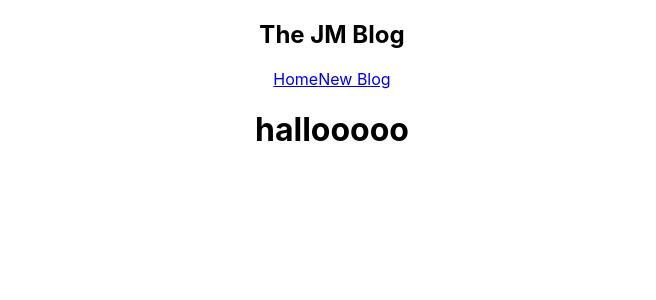
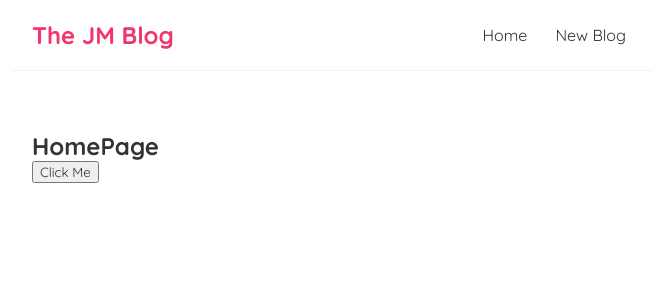
Before and after one commit to jmjante/dojo-blog, a React (Create React App) app: page / in a window 1280 px wide. Shown: the top 300 px of the page, without its empty margins (308-964 px from the left). Built offline with nearby package versions, Linux system fonts and the light colour scheme.

Commit message:
added click event on home component, added styles

```diff
--- a/src/App.css
+++ /dev/null
@@ -1,38 +0,0 @@
-.App {
-  text-align: center;
-}
-
-.App-logo {
-  height: 40vmin;
-  pointer-events: none;
-}
-
-@media (prefers-reduced-motion: no-preference) {
-  .App-logo {
-    animation: App-logo-spin infinite 20s linear;
-  }
-}
-
-.App-header {
-  background-color: #282c34;
-  min-height: 100vh;
-  display: flex;
-  flex-direction: column;
-  align-items: center;
-  justify-content: center;
-  font-size: calc(10px + 2vmin);
-  color: white;
-}
-
-.App-link {
-  color: #61dafb;
-}
-
-@keyframes App-logo-spin {
-  from {
-    transform: rotate(0deg);
-  }
-  to {
-    transform: rotate(30deg);
-  }
-}
--- a/src/App.jsx
+++ b/src/App.jsx
@@ -1,14 +1,15 @@
-import './App.css';
 import Navbar from './components/Navbar';
 import Home from './components/Home';
 
 function App() {
-  const title = 'hallooooo'
+  const titleHomePage = 'HomePage'
   return (
     <div className="App">
       <Navbar />
-      <div className="content"></div>
-        <Home title = {title}/>
+      <div className="content">
+        <Home title = {titleHomePage}/>
+      </div>
+
     </div>
   );
 }
--- a/src/components/Home.jsx
+++ b/src/components/Home.jsx
@@ -1,8 +1,18 @@
 const Home = ({title}) => {
+
+  const handleClick = (name, e) => {
+    console.log(`hello ${name}`, e.target)
+    // console.log(e)
+  }
+
   return (
-    <h1>
-        {title}
-    </h1>
+    <div className="home">
+      <h2>
+          {title}
+      </h2>
+      <button onClick={(e) => handleClick('JM', e)}>Click Me</button>
+    </div>
+
   )
 }
 export default Home
--- a/src/components/Navbar.jsx
+++ b/src/components/Navbar.jsx
@@ -1,6 +1,6 @@
 const Navbar = () => {
   return (
-    <nav className="Navbar">
+    <nav className="navbar">
         <h1>The JM Blog</h1>
         <div className="links">
             <a href="/">Home</a>
--- a/src/index.css
+++ b/src/index.css
@@ -1,13 +1,35 @@
-body {
+@import url('https://fonts.googleapis.com/css2?family=Quicksand:wght@300;400;500;600;700&display=swap');
+
+/* base styles */
+* {
   margin: 0;
-  font-family: -apple-system, BlinkMacSystemFont, 'Segoe UI', 'Roboto', 'Oxygen',
-    'Ubuntu', 'Cantarell', 'Fira Sans', 'Droid Sans', 'Helvetica Neue',
-    sans-serif;
-  -webkit-font-smoothing: antialiased;
-  -moz-osx-font-smoothing: grayscale;
+  font-family: "Quicksand";
+  color: #333;
 }
-
-code {
-  font-family: source-code-pro, Menlo, Monaco, Consolas, 'Courier New',
-    monospace;
+.navbar {
+  padding: 20px;
+  display: flex;
+  align-items: center;
+  max-width: 600px;
+  margin: 0 auto;
+  border-bottom: 1px solid #f2f2f2;
 }
+.navbar h1 {
+  color: #f1356d;
+}
+.navbar .links {
+  margin-left: auto;
+}
+.navbar a {
+  margin-left: 16px;
+  text-decoration: none;
+  padding: 6px;
+}
+.navbar a:hover {
+  color: #f1356d;
+}
+.content {
+  max-width: 600px;
+  margin: 40px auto;
+  padding: 20px;
+}
```
